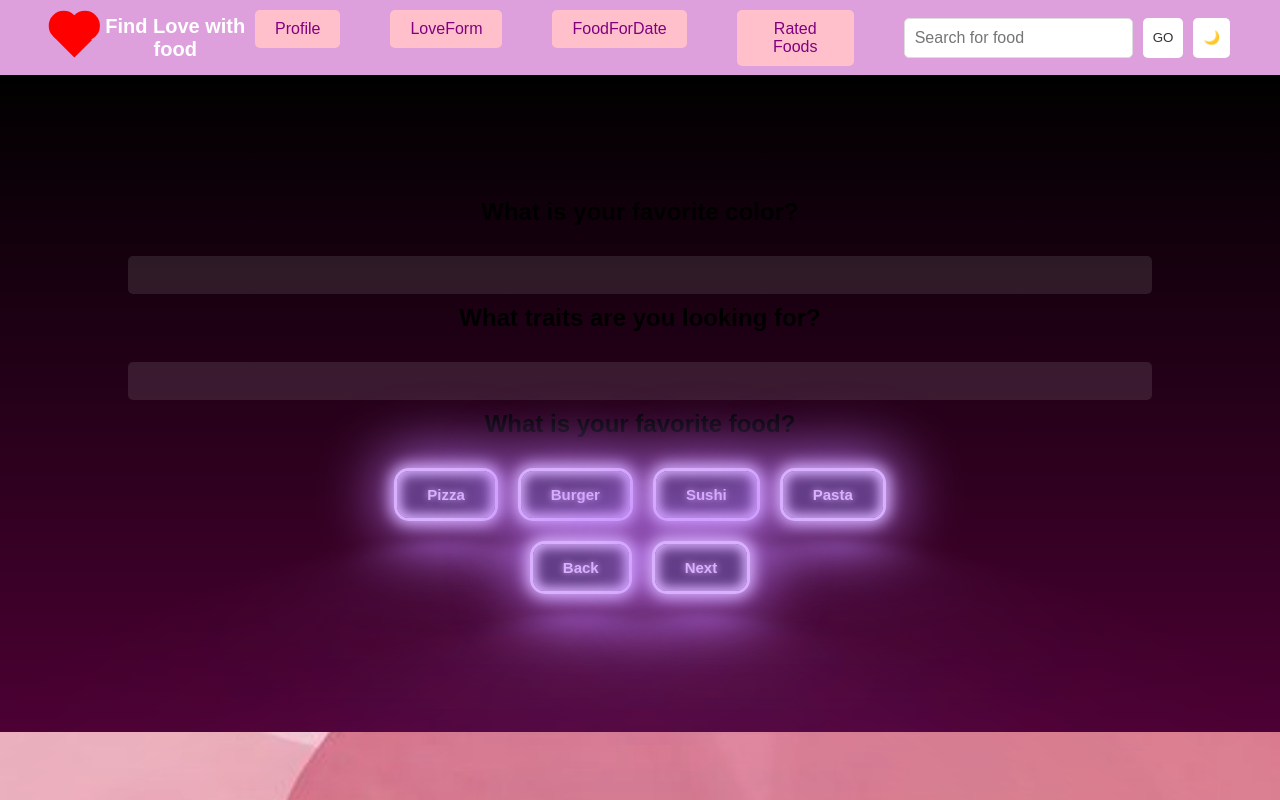
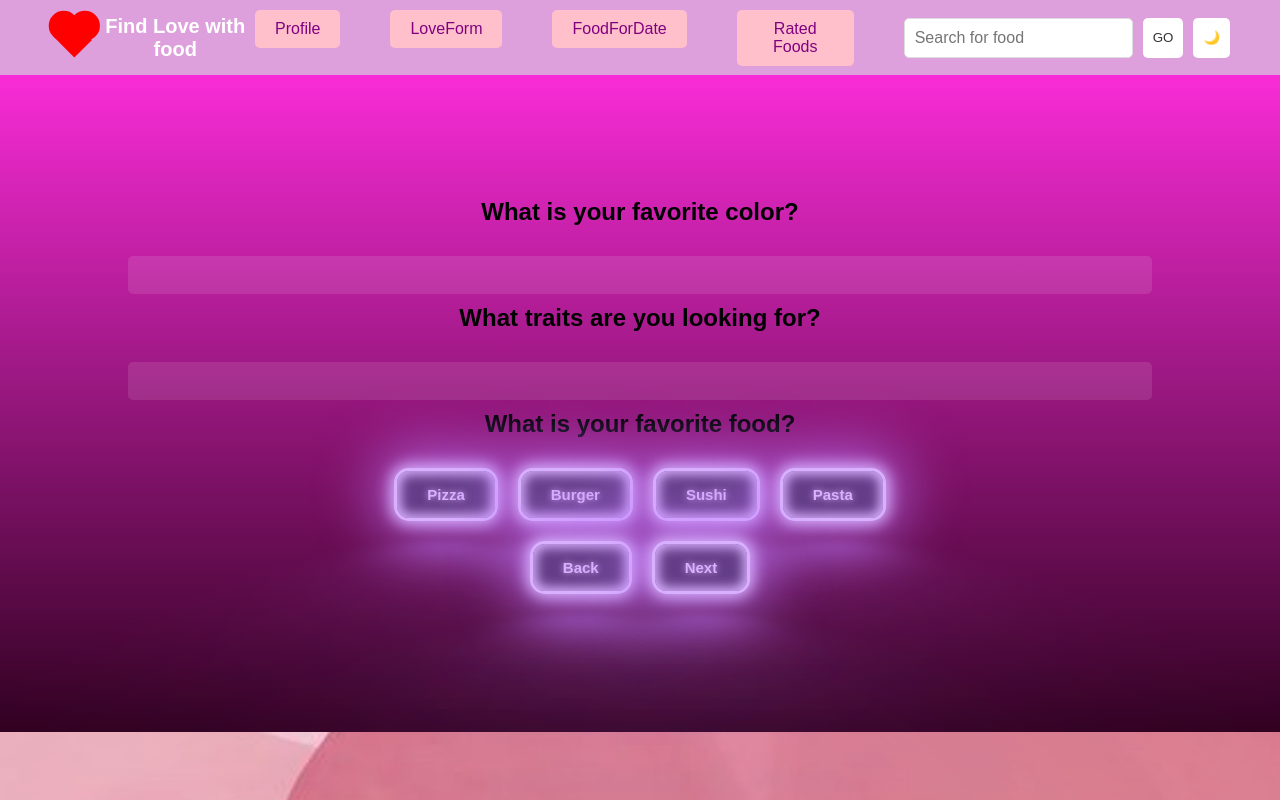
Before and after one commit to two23three/findingMapenzi, a React (Create React App) app: page /lovesurvey in a window 1280 px wide. Built offline with nearby package versions, Linux system fonts and the light colour scheme.

Commit message:
Ted added styling

```diff
--- a/src/components/LoveSurvey.css
+++ b/src/components/LoveSurvey.css
@@ -17,24 +17,20 @@
     color: var(--text-color-dark);
   }
 
-/* LoveSurvey.css */
-
 /* Container styles */
 .LoveForm {
-  background: linear-gradient(to bottom, #000000, #4c0033);
+  background: linear-gradient(to bottom, #fa2cd8, #300120);
   color: #fff;
   font-family: 'Arial', sans-serif;
   padding: 10%;
   text-align: center;
 }
 
-/* Survey header styles */
 .LoveForm h2 {
   font-size: 24px;
   margin-bottom: 20px;
 }
 
-/* Question styles */
 .LoveForm .question-container {
   background-color: rgba(255, 255, 255, 0.1);
   border-radius: 10px;
```
